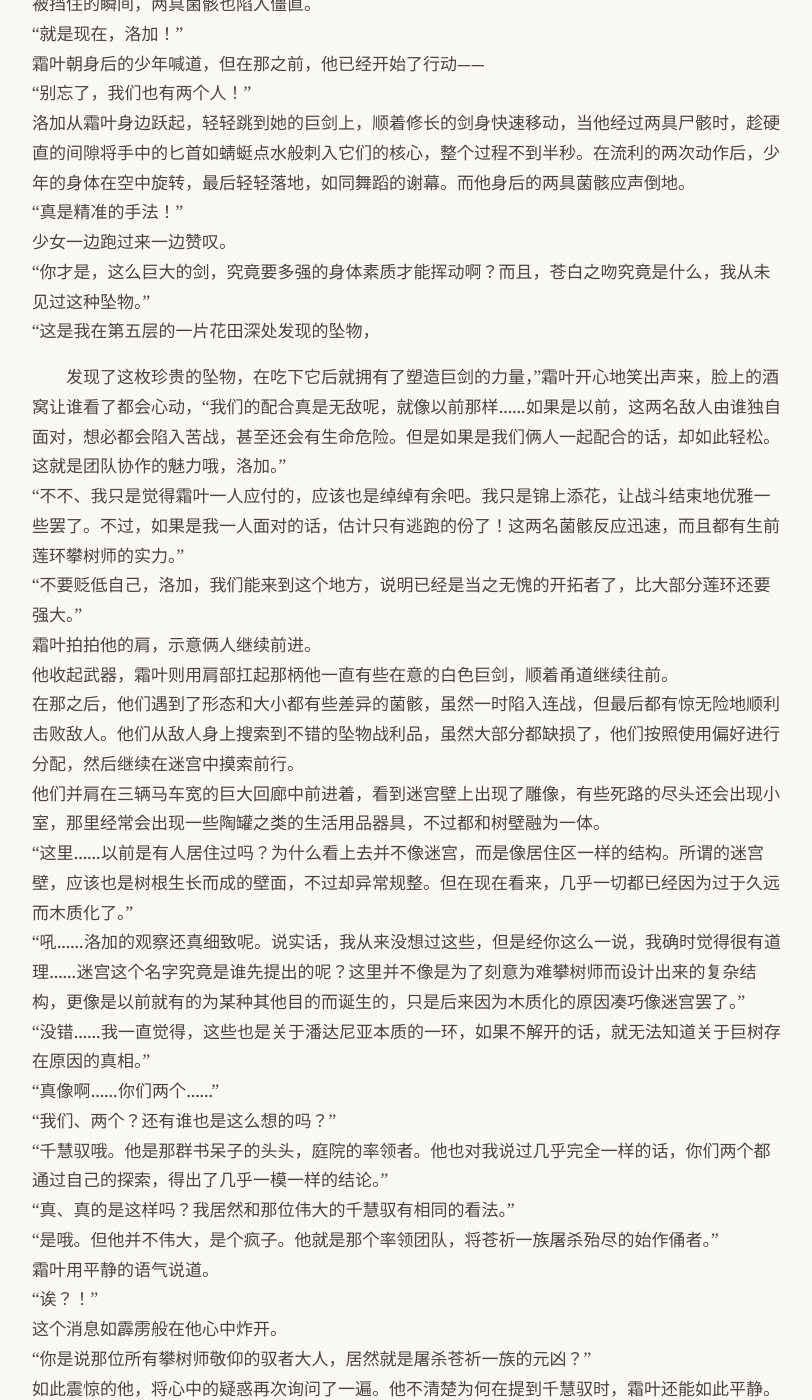
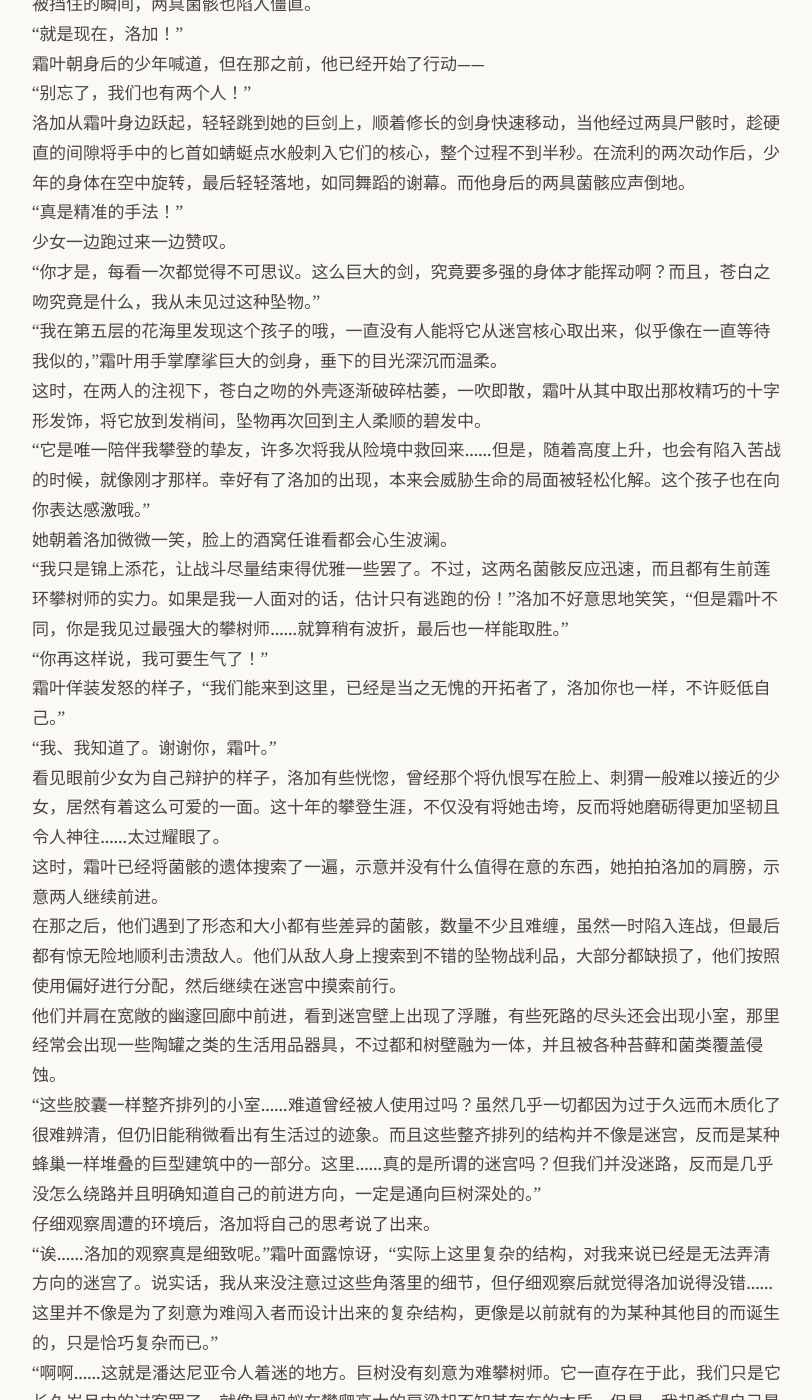
Before and after one commit to yihenc/yihenc.github.io, a Jekyll site: the page built from _posts/2026-03-02-壁迷宫.md, in a window 1280 px wide and 1400 px high, scrolled down 11673 px. Shown: the whole window, without its empty margins (232-1044 px from the left). Built offline with Jekyll 4.4.1, drawn with Linux system fonts in a browser that asks for light colours; nearby versions of some CDN libraries; some of the changed text lies outside the part shown.

Commit message:
Update: 壁迷宫

```diff
--- a/_posts/2026-03-02-壁迷宫.md
+++ b/_posts/2026-03-02-壁迷宫.md
@@ -229,46 +229,54 @@ date: 2026-03-02 00:00 +0000
 洛加从霜叶身边跃起，轻轻跳到她的巨剑上，顺着修长的剑身快速移动，当他经过两具尸骸时，趁硬直的间隙将手中的匕首如蜻蜓点水般刺入它们的核心，整个过程不到半秒。在流利的两次动作后，少年的身体在空中旋转，最后轻轻落地，如同舞蹈的谢幕。而他身后的两具菌骸应声倒地。
 “真是精准的手法！”
 少女一边跑过来一边赞叹。
-“你才是，这么巨大的剑，究竟要多强的身体素质才能挥动啊？而且，苍白之吻究竟是什么，我从未见过这种坠物。”
-“这是我在第五层的一片花田深处发现的坠物，
+“你才是，每看一次都觉得不可思议。这么巨大的剑，究竟要多强的身体才能挥动啊？而且，苍白之吻究竟是什么，我从未见过这种坠物。”
+“我在第五层的花海里发现这个孩子的哦，一直没有人能将它从迷宫核心取出来，似乎像在一直等待我似的，”霜叶用手掌摩挲巨大的剑身，垂下的目光深沉而温柔。
+这时，在两人的注视下，苍白之吻的外壳逐渐破碎枯萎，一吹即散，霜叶从其中取出那枚精巧的十字形发饰，将它放到发梢间，坠物再次回到主人柔顺的碧发中。
+“它是唯一陪伴我攀登的挚友，许多次将我从险境中救回来……但是，随着高度上升，也会有陷入苦战的时候，就像刚才那样。幸好有了洛加的出现，本来会威胁生命的局面被轻松化解。这个孩子也在向你表达感激哦。”
+她朝着洛加微微一笑，脸上的酒窝任谁看都会心生波澜。
+“我只是锦上添花，让战斗尽量结束得优雅一些罢了。不过，这两名菌骸反应迅速，而且都有生前莲环攀树师的实力。如果是我一人面对的话，估计只有逃跑的份！”洛加不好意思地笑笑，“但是霜叶不同，你是我见过最强大的攀树师……就算稍有波折，最后也一样能取胜。”
+“你再这样说，我可要生气了！”
+霜叶佯装发怒的样子，“我们能来到这里，已经是当之无愧的开拓者了，洛加你也一样，不许贬低自己。”
+“我、我知道了。谢谢你，霜叶。”
+看见眼前少女为自己辩护的样子，洛加有些恍惚，曾经那个将仇恨写在脸上、刺猬一般难以接近的少女，居然有着这么可爱的一面。这十年的攀登生涯，不仅没有将她击垮，反而将她磨砺得更加坚韧且令人神往……太过耀眼了。
+这时，霜叶已经将菌骸的遗体搜索了一遍，示意并没有什么值得在意的东西，她拍拍洛加的肩膀，示意两人继续前进。
+在那之后，他们遇到了形态和大小都有些差异的菌骸，数量不少且难缠，虽然一时陷入连战，但最后都有惊无险地顺利击溃敌人。他们从敌人身上搜索到不错的坠物战利品，大部分都缺损了，他们按照使用偏好进行分配，然后继续在迷宫中摸索前行。
+他们并肩在宽敞的幽邃回廊中前进，看到迷宫壁上出现了浮雕，有些死路的尽头还会出现小室，那里经常会出现一些陶罐之类的生活用品器具，不过都和树壁融为一体，并且被各种苔藓和菌类覆盖侵蚀。
+“这些胶囊一样整齐排列的小室……难道曾经被人使用过吗？虽然几乎一切都因为过于久远而木质化了很难辨清，但仍旧能稍微看出有生活过的迹象。而且这些整齐排列的结构并不像是迷宫，反而是某种蜂巢一样堆叠的巨型建筑中的一部分。这里……真的是所谓的迷宫吗？但我们并没迷路，反而是几乎没怎么绕路并且明确知道自己的前进方向，一定是通向巨树深处的。”
+仔细观察周遭的环境后，洛加将自己的思考说了出来。
+“诶……洛加的观察真是细致呢。”霜叶面露惊讶，“实际上这里复杂的结构，对我来说已经是无法弄清方向的迷宫了。说实话，我从来没注意过这些角落里的细节，但仔细观察后就觉得洛加说得没错……这里并不像是为了刻意为难闯入者而设计出来的复杂结构，更像是以前就有的为某种其他目的而诞生的，只是恰巧复杂而已。”
+“啊啊……这就是潘达尼亚令人着迷的地方。巨树没有刻意为难攀树师。它一直存在于此，我们只是它长久岁月中的过客罢了，就像是蚂蚁在攀爬高大的房梁却不知其存在的本质。但是，我却希望自己是一只能够窥探到真相的蚂蚁。”
+看到他不经意露出的笑容，霜叶睁大了眼睛，停下脚步愣在了原地。
+“发生什么了，霜叶，”洛加说完才意识到她没有跟上自己，转头发现她正用奇怪的目光打量着自己，“难道身体感到不舒服吗？”
+少女好久才回过神来，摇摇头。
+“不是……我只是突然觉得，你们两个真像啊。”
+“我们，两个？还有谁也是这么想的……”
+洛加不解地问道，两人再次移动脚步。
+“千慧驭。”她不情愿地一字一字说出这个名字，“他是个阴暗的家伙，一直躲在庭院里痴迷研究巨树，却将自己的部下派出来，刚才我们遇到的那伙人大概就是。不得不承认，他很强大，而且是这个世界上最了解关于潘达尼亚真相的家伙，说过和你刚才几乎相同的话。但是，那家伙是我的敌人……是他带头屠杀了苍祈一族。”
+洛加听到了呆住了，消化了好久才反应过来。
+“真的吗？你是说我居然和那位站在攀树师顶点的伟大的驭者有着相同的看法？不对、他是霜叶的敌人，那就不能用‘伟大’来形容，而是杀人犯……既然如此，他也是我的敌人。”
+“等、等下，”霜叶慌了神，几乎无法组织好言语，她不知道洛加到底在说什么，“他只是我的复仇目标，跟洛加一点关系也没有……你可不要乱说。”
+“但是，我们可是队友啊。霜叶的敌人就是我的敌人，没错。这就是组队带来的仇恨追加锁定！”他自信地拍拍少女的肩膀，让她镇静下来，“如果连队友的仇敌都无法帮助清除，还算什么队友呢？绝不想看到自己的队友因为那种人而伤心。不过啊……那位受万人景仰的千慧驭居然做出如此惨无人道的事，果然是能派出蒙格塔那种家伙的角色呢，这样就合理多了。”
+她几乎无法理解洛加的话所代表的含义，因为那意味着少年是为了她而与整个庭院、人类最庞大的攀树师组织为敌。但是……自从和她组队起，少年就一直深深信赖着她，让她意识到拥有一个可靠的队友是多么省心。
+少年救过她两次，而且似乎在承诺还会在未来从仇恨中再将她救出来。
+想到这里，她的心底就涌出来某种从未体验的情愫。她不知道这是何物，自己从未在和别人相处时体验过，为何只有眼前的他能让自己感受到……她感到自己的呼吸急促起来，明明连之前的战斗都没做到这点。
+“谢、谢谢你……洛加。实际上，我曾经向他发起过挑战，从未在和人对决中落下风的我，居然很轻松就被他击败了。他的强大完全超乎我的想象，我意识到自己可能这辈子也无法向他发起复仇……我不想说气馁的话，但是如果仅凭洛加和我的话，应该很难吧。”
+她缓缓垂下目光，似乎是被过去的记忆打击到。
+“那位千慧驭竟然如此强大，可是……霜叶你已经是我见过最强大的攀树师了，而我在对人战斗上几乎没有经验，”洛加有些诧异，旋即转身，“不过……如果真要和那位驭者对决，我有击败他的信心哦。因为……我也是留有后手的男人啊。”
+“诶……”听到这里霜叶嘟起嘴，露出怀疑的目光，“真的吗？明明刚才还在想着逃跑的事……洛加真的有足以击败那个男人的后手吗？让人有些怀疑呢……到底是什么！”
+“抱歉……现在还不好说出来，因为我也自己也不太理解……”他面露歉意，“但是有朝一日霜叶会见到的，我保证。”
+“那我就好好期待哦，”少女脸上泛起微微的桃红，随后转变神情，“不过，现在还不是说闲话的时候，我们可是在潘达尼亚最前沿的迷宫深处啊。快看，那是什么——”
+刺眼的光芒出现在幽邃黑暗的道路尽头，他们意识到此刻已经来到迷宫的出口。
+“居然这么快，就突破了……”
+露出难以置信的表情，洛加紧跟霜叶的脚步朝光辉出现的地方快速奔跑。
+由于眼睛长久待在黑暗中，完全走出迷宫的那一刻灼眼的白光让眼睛几乎无法睁开。他们用手挡在眉骨，好一阵子才适应。
+当他再次睁眼时，映入眼帘的景色让他停止了呼吸。
 
 
-发现了这枚珍贵的坠物，在吃下它后就拥有了塑造巨剑的力量，”霜叶开心地笑出声来，脸上的酒窝让谁看了都会心动，“我们的配合真是无敌呢，就像以前那样……如果是以前，这两名敌人由谁独自面对，想必都会陷入苦战，甚至还会有生命危险。但是如果是我们俩人一起配合的话，却如此轻松。这就是团队协作的魅力哦，洛加。”
-“不不、我只是觉得霜叶一人应付的，应该也是绰绰有余吧。我只是锦上添花，让战斗结束地优雅一些罢了。不过，如果是我一人面对的话，估计只有逃跑的份了！这两名菌骸反应迅速，而且都有生前莲环攀树师的实力。”
-“不要贬低自己，洛加，我们能来到这个地方，说明已经是当之无愧的开拓者了，比大部分莲环还要强大。”
-霜叶拍拍他的肩，示意俩人继续前进。
-他收起武器，霜叶则用肩部扛起那柄他一直有些在意的白色巨剑，顺着甬道继续往前。
-在那之后，他们遇到了形态和大小都有些差异的菌骸，虽然一时陷入连战，但最后都有惊无险地顺利击败敌人。他们从敌人身上搜索到不错的坠物战利品，虽然大部分都缺损了，他们按照使用偏好进行分配，然后继续在迷宫中摸索前行。
-他们并肩在三辆马车宽的巨大回廊中前进着，看到迷宫壁上出现了雕像，有些死路的尽头还会出现小室，那里经常会出现一些陶罐之类的生活用品器具，不过都和树壁融为一体。
-“这里……以前是有人居住过吗？为什么看上去并不像迷宫，而是像居住区一样的结构。所谓的迷宫壁，应该也是树根生长而成的壁面，不过却异常规整。但在现在看来，几乎一切都已经因为过于久远而木质化了。”
-“吼……洛加的观察还真细致呢。说实话，我从来没想过这些，但是经你这么一说，我确时觉得很有道理……迷宫这个名字究竟是谁先提出的呢？这里并不像是为了刻意为难攀树师而设计出来的复杂结构，更像是以前就有的为某种其他目的而诞生的，只是后来因为木质化的原因凑巧像迷宫罢了。”
-“没错……我一直觉得，这些也是关于潘达尼亚本质的一环，如果不解开的话，就无法知道关于巨树存在原因的真相。”
-“真像啊……你们两个……”
-“我们、两个？还有谁也是这么想的吗？”
-“千慧驭哦。他是那群书呆子的头头，庭院的率领者。他也对我说过几乎完全一样的话，你们两个都通过自己的探索，得出了几乎一模一样的结论。”
-“真、真的是这样吗？我居然和那位伟大的千慧驭有相同的看法。”
-“是哦。但他并不伟大，是个疯子。他就是那个率领团队，将苍祈一族屠杀殆尽的始作俑者。”
-霜叶用平静的语气说道。
-“诶？！”
-这个消息如霹雳般在他心中炸开。
-“你是说那位所有攀树师敬仰的驭者大人，居然就是屠杀苍祈一族的元凶？”
-如此震惊的他，将心中的疑惑再次询问了一遍。他不清楚为何在提到千慧驭时，霜叶还能如此平静。
-“正是，我一直在寻找他，而庭院也意识到了这点。所以我在当初受到庭院邀请时，才会那么兴奋。我到达了庭院，立即冲向千慧驭发起了复仇——
-但我失败了。他的强大完全超乎我的想象，我意识到自己可能这辈子也打倒不了他，仅此而已。”
-霜叶无奈地摊了摊手。
-“那位千慧驭竟然如此强大，可是……霜叶你已经是我见过最强大的攀树师了。你还年轻，如果再攀登一段时间，或许还会有实力的飞跃，你和他的攀登年限完全不一样，难道不是吗？”
-“真的吗？谢谢你的鼓舞，洛加。”霜叶脸上泛起难以察觉的红晕，“但现在还不是说这些闲话的时候，我们可是在最前沿的迷宫深处啊。”
-“你说得对，霜叶。”
-这时，看到了光亮。两人前去查看，发现巨大的城市。
-潘达尼亚的迷宫拥有数不清的出口，所有出口都指向一个地方，即潘达尼亚的内部核心。
-那里的构造每一层都不尽相同，但大体都是一处体积巨大的内部空间，有着自己的生态系统。十年前的第一层，他们所处的核心就是那片莲野。
-而此时此刻，他们跑出迷宫尽头，走出平台，看到的是一座巨大的遗落城市。
-高低立体的箱形建筑充满了整个空间，它们由许多茎叶相连接，错落有致，但城市的一切都木质化了，被灰白的菌脉和苍绿的苔藓所包裹，很难想象在如此高度，这座城市之前是如何修建的，又达到了何等的繁荣。
-传说中的『黄金都市』香巴拉，就在两人眼前出现。
-他们轻而易举发现了向上的入口，那是天花板的正中央，有一处门扉形状的建筑。周围延伸的楼梯也表明那里就是向上的地方。
-“太好了，没有发现敌人。就这样一鼓作气，直接冲到那里。”
-抱着这样的打算，他们没有浪费时间观光，而是向目标地点冲去。
-然后，一个人影出现在他们面前。
+
+
+
+
 
 
 
```
